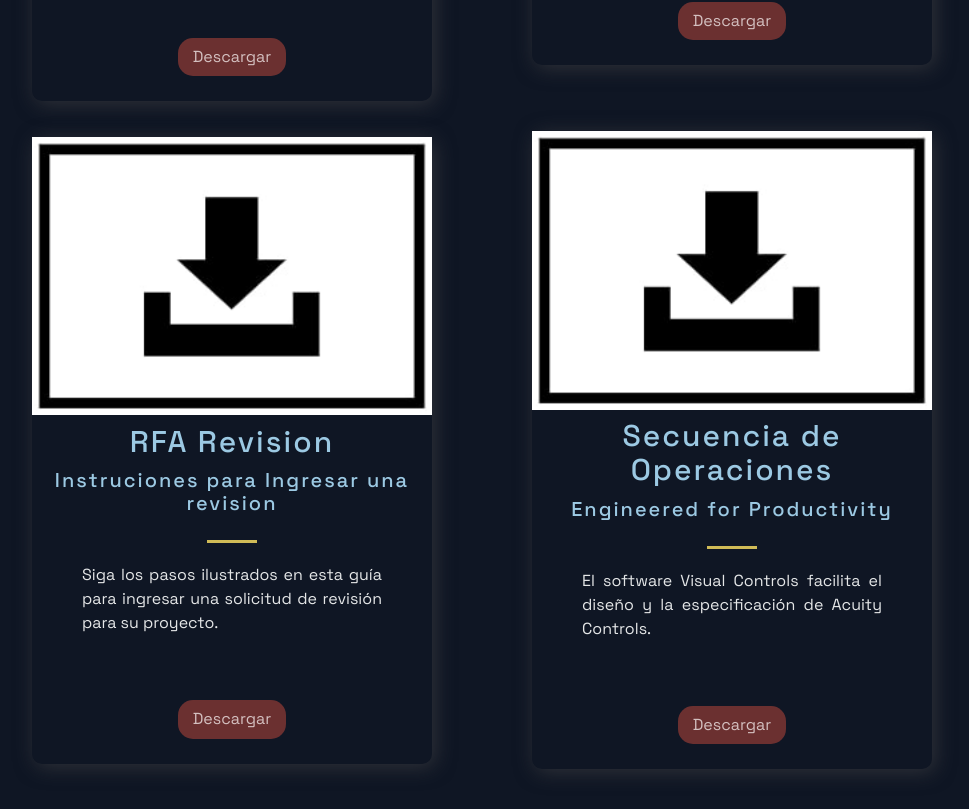
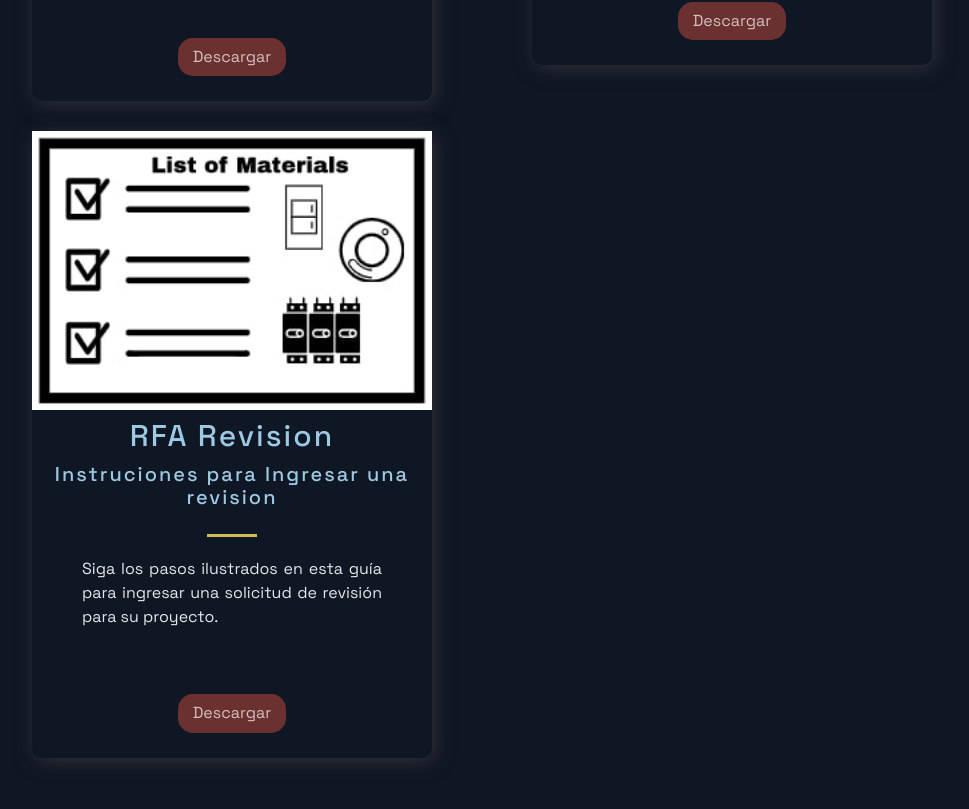
Before and after one commit to rogercerpa/controlsplaybook, a Next.js app: page /Form in a window 1280 px wide. Shown: the part 891-1700 px from the top of the page, without its empty margins (158-1127 px from the left). Built offline with nearby package versions, Linux system fonts and the light colour scheme.

Commit message:
updated form page images route, test1

```diff
--- a/src/constants/constants.js
+++ b/src/constants/constants.js
@@ -127,7 +127,7 @@ export const downloads = [
     subtitle:'Secuencia de Operacion',
     descriptions: 'Complete el formulario de secuencia de operación para proporcionar al equipo del DAS todos los detalles relacionados con su proyecto de controles.' ,
     features: ['PDF', 'Design', 'Quote'],
-    image: '/images/DownloadForm.jpg',
+    image: '/images/BOM1.jpg',
     link:'/documents/dummy.pdf',
   },
 
@@ -137,7 +137,7 @@ export const downloads = [
     subtitle:'Instruciones para Ingresa un RFA',
     descriptions: 'Siga las instrucciones sobre cómo crear y RFA, ¡descargue la guía hoy!' ,
     features: ['PDF', 'Design', 'Quote'],
-    image: '/images/DownloadForm.jpg',
+    image: '/images/BOM1.jpg',
     link:'/documents/dummy.pdf',
   },
 
@@ -147,17 +147,17 @@ export const downloads = [
     subtitle:'Instruciones para Ingresar una revision',
     descriptions: 'Siga los pasos ilustrados en esta guía para ingresar una solicitud de revisión para su proyecto.' ,
     features: ['PDF', 'Design', 'Quote'],
-    image: '/images/DownloadForm.jpg',
+    image: '/images/BOM1.jpg',
     link:'/documents/dummy.pdf',
   },
-  {
-    id: 3,
-    title: "Secuencia de Operaciones",
-    subtitle:'Engineered for Productivity',
-    descriptions: 'El software Visual Controls facilita el diseño y la especificación de Acuity Controls.' ,
-    features: ['PDF', 'Design', 'Quote'],
-    image: '/images/DownloadForm.jpg',
-    link:'/documents/dummy.pdf',
-  },
+  // {
+  //   id: 3,
+  //   title: "Secuencia de Operaciones",
+  //   subtitle:'Engineered for Productivity',
+  //   descriptions: 'El software Visual Controls facilita el diseño y la especificación de Acuity Controls.' ,
+  //   features: ['PDF', 'Design', 'Quote'],
+  //   image: '/images/DownloadForm.jpg',
+  //   link:'/documents/dummy.pdf',
+  // },
 
 ];
--- a/src/pages/Form.js
+++ b/src/pages/Form.js
@@ -8,7 +8,7 @@ const Form = () => {
     return (
         <Layout>
             <Section>
-                <SectionTitle>Descarga Hoy! las guías que necesita</SectionTitle>
+                <SectionTitle>Descarga Hoy! las guías que necesitas</SectionTitle>
                 <SectionText>Aquí encontrarás instrucciones desde cómo crear un RFA hasta qué información necesitas antes de solicitar un diseño de controles.</SectionText>
                 <Downloads />
             </Section>
```
